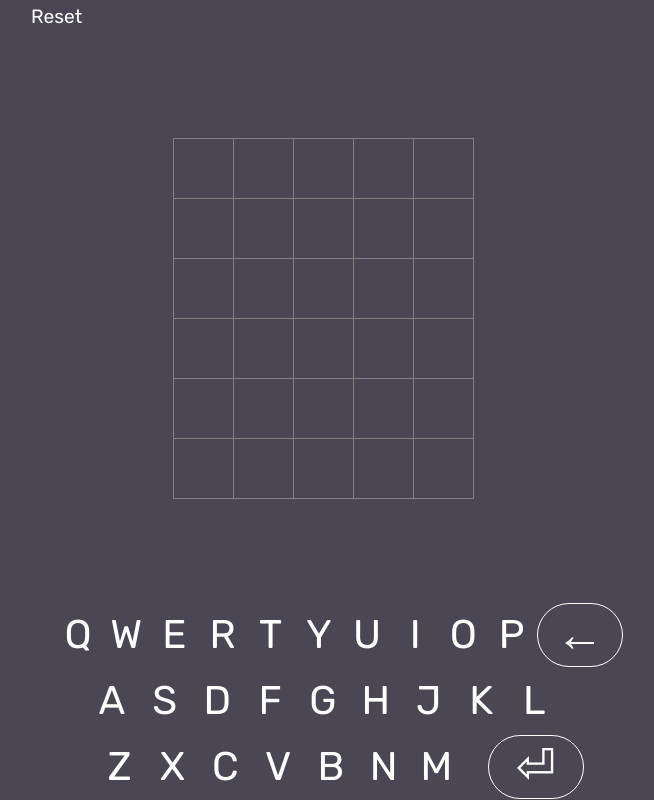
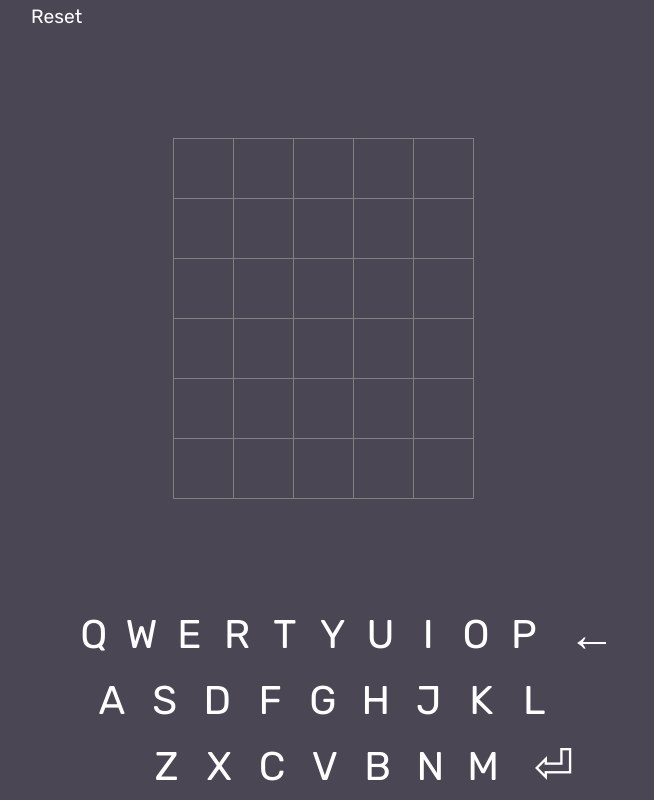
Before and after one commit to noncuro/pairdle, a React (Create React App) app: page / in a window 1280 px wide. Shown: the whole page, without its empty margins (317-971 px from the left). Built offline with nearby package versions, Linux system fonts and the light colour scheme.

Commit message:
keyboard formatting

```diff
--- a/src/App.tsx
+++ b/src/App.tsx
@@ -39,6 +39,7 @@ function App() {
             return
         }
         if (key === "Backspace") {
+            console.log("backspace")
             doBackspace()
             return
         }
@@ -50,14 +51,14 @@ function App() {
 
     return (
         <Wrapper tabIndex={-1}
-                 onKeyPress={(e) => {
+                 onKeyDown={(e) => {
                      onKeyDown(e.key)
                  }}>
             <Header>
                 <ResetButton/>
             </Header>
             <LetterTable/>
-            <Keyboard/>
+            <Keyboard doEnter={doEnter} doBackspace={doBackspace} doClickLetter={doClickLetter}/>
         </Wrapper>
     );
 }
--- a/src/Components/Keyboard.tsx
+++ b/src/Components/Keyboard.tsx
@@ -42,31 +42,34 @@ const Letter = styled.div<{ color?: ColorT }>`
 `
 
 const SpecialButton = styled(Letter)<{ disabled: boolean }>`
-  width: 2em;
-  background-color: ${props => props.disabled ? "inherit" : "green"};
+  width: 1.3em;
+  background-color: ${props => props.disabled ? "inherit" : "hsl(from green h, 1%, 1%)"};
   justify-self: flex-end;
   font-size: 3em;
   line-height: 0;
-  border: 1px solid white;
+  margin-left: 0.25em;
 `
 
 const Backspace = styled(SpecialButton)`
 `
 
 const Enter = styled(SpecialButton)`
-  margin-left: 0.5em;
 `
 
+interface Actions{
+    doEnter: () => (boolean);
+    doBackspace: () => void;
+    doClickLetter: (letter: string) => () => void
+}
 
-const Keyboard = () => {
+
+const Keyboard = ({doEnter, doBackspace, doClickLetter}:Actions) => {
     const word = useRecoilValue(currentWordState)
     const keyboardColorMap = useRecoilValue(keyboardColor)
 
-    const {doEnter, doBackspace, doClickLetter} = useActions()
-
     return <Container>
         <Row
-            style={{marginLeft: "2em"}}
+            style={{marginLeft: "3em"}}
         >{letters[0].split("").map((letter, letteri) =>
             <Letter
                 color={keyboardColorMap[letter]}
@@ -80,7 +83,7 @@ const Keyboard = () => {
                 color={keyboardColorMap[letter]}
                 onClick={doClickLetter(letter)} key={letteri}>{letter}</Letter>)}</Row>
         <Row
-            style={{marginLeft: "2em"}}
+            style={{marginLeft: "5em"}}
         >{letters[2].split("").map((letter, letteri) =>
             <Letter
                 color={keyboardColorMap[letter]}
```
